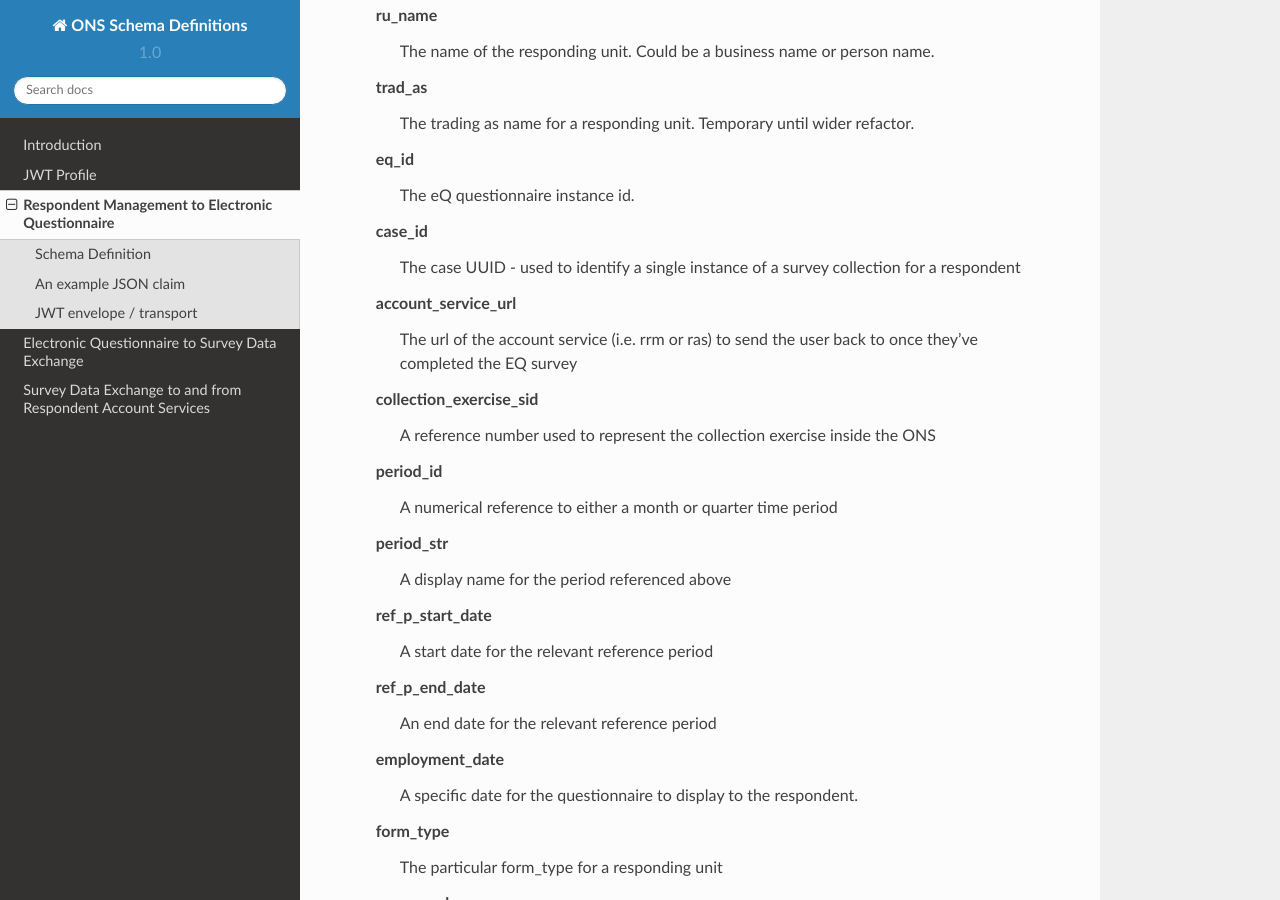
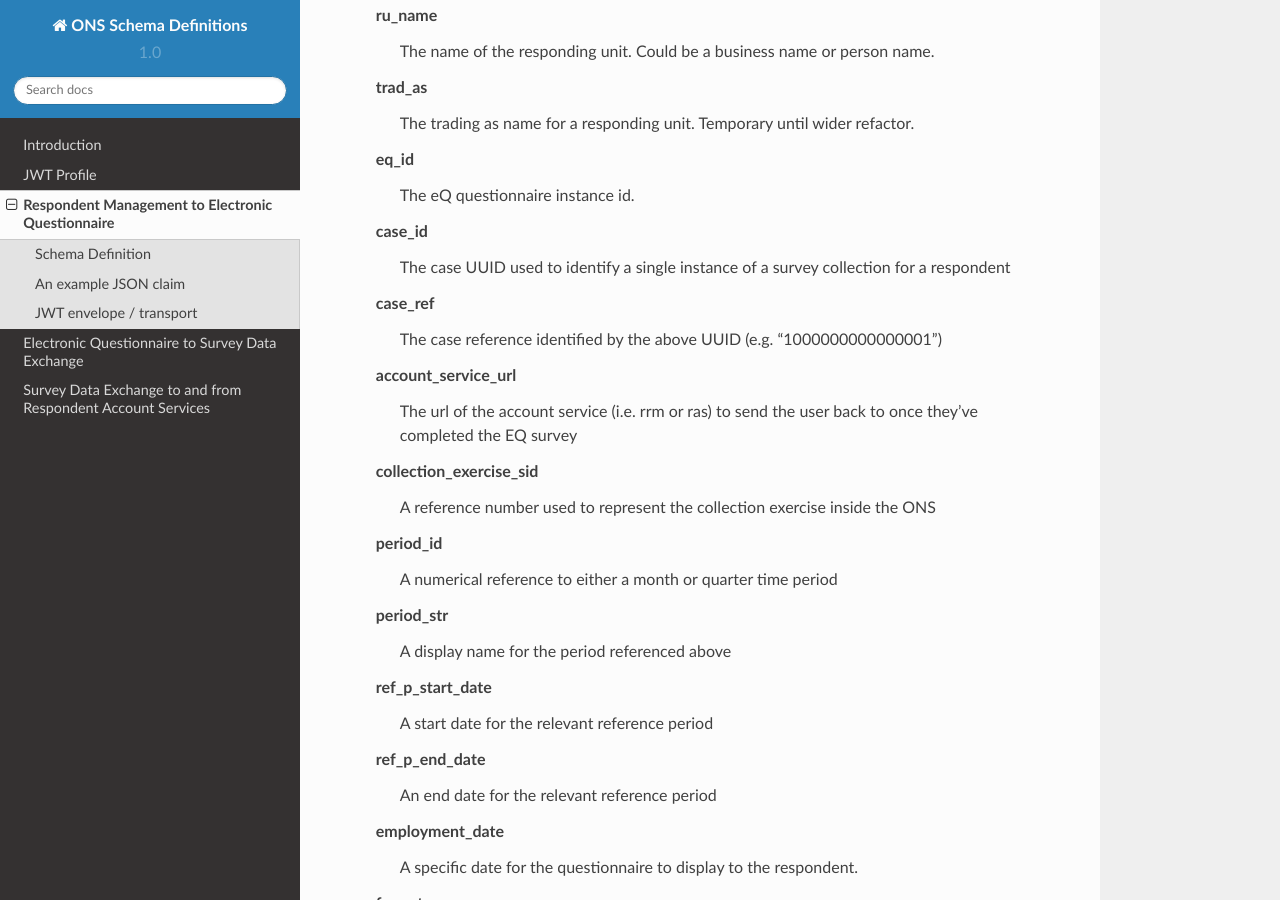
Before and after one commit to ONSdigital/ons-schema-definitions, a Sphinx documentation site: the page built from docs/respondent_management_to_electronic_questionnaire.rst, in a window 1280 px wide and 900 px high, scrolled down 753 px. Built offline with Sphinx 7.4.7 and the Read the Docs theme 2.0.0, drawn with Linux system fonts in a browser that asks for light colours.

Commit message:
Adding case reference

```diff
--- a/docs/electronic_questionnaire_to_data_exchange.rst
+++ b/docs/electronic_questionnaire_to_data_exchange.rst
@@ -38,6 +38,8 @@ Schema Definition
     The numerical survey number as used across the ONS.
   case_id
     The case UUID - used to identify a single instance of a survey collection for a respondent
+  case_ref
+    The case reference identified by the above UUID (e.g. "1000000000000001")
   account_service_url
     The url of the account service (i.e. rrm or ras) to send the user back to once they've completed the EQ survey
   flushed
--- a/docs/respondent_management_to_electronic_questionnaire.rst
+++ b/docs/respondent_management_to_electronic_questionnaire.rst
@@ -26,7 +26,9 @@ Schema Definition
   eq_id
     The eQ questionnaire instance id.
   case_id
-    The case UUID - used to identify a single instance of a survey collection for a respondent
+    The case UUID used to identify a single instance of a survey collection for a respondent
+  case_ref
+    The case reference identified by the above UUID (e.g. "1000000000000001")
   account_service_url
     The url of the account service (i.e. rrm or ras) to send the user back to once they've completed the EQ survey
   collection_exercise_sid
```
